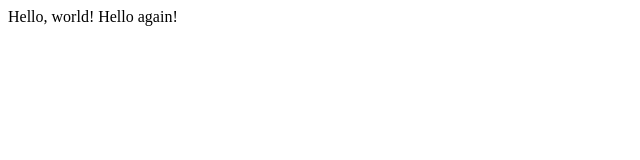
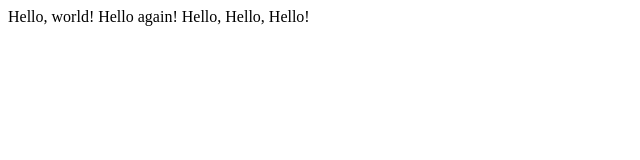
Before and after one commit to bubool/Hello, a plain HTML site: page hello.html in a window 1280 px wide. Shown: the whole page, without its empty margins (0-640 px from the left). Drawn offline with Linux system fonts and the light colour scheme.

Commit message:
Update hello.html

```diff
--- a/hello.html
+++ b/hello.html
@@ -7,7 +7,7 @@
         <title>My Webpage!</title>
     </head>
     <body>
-        Hello, world! Hello again!
+        Hello, world! Hello again! Hello, Hello, Hello!
     </body>
 
 </html>
```
